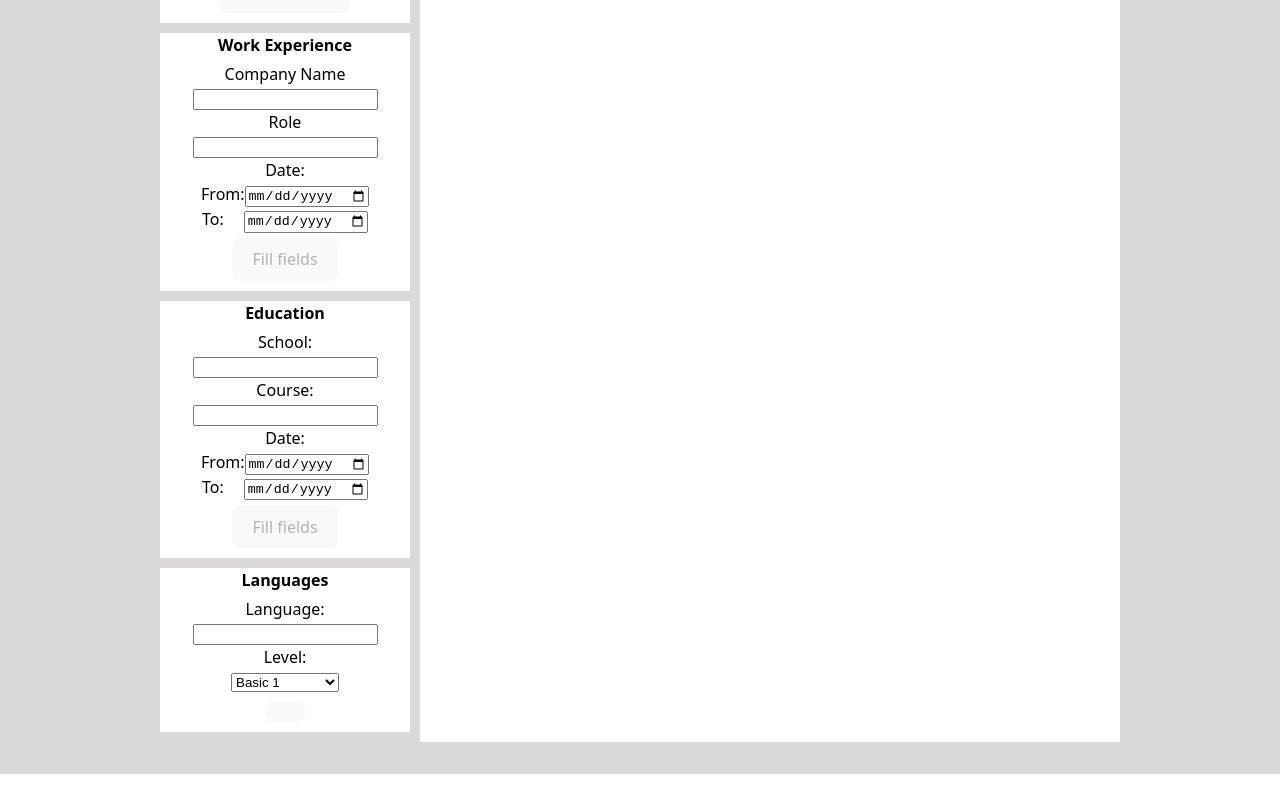
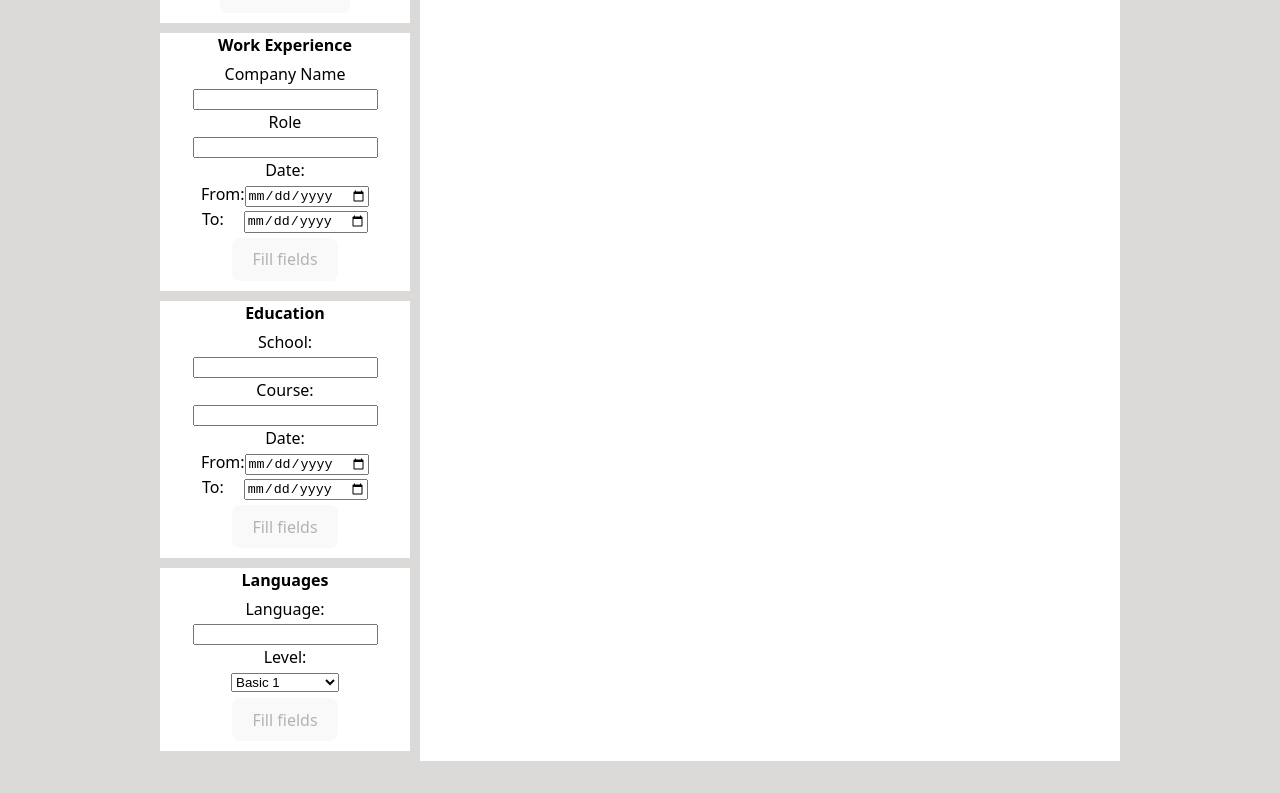
Before and after one commit to PascualF/cv-application-top, a React (Vite) app: page / in a window 1280 px wide. Shown: the part 245-1038 px from the top of the page. Built offline with nearby package versions, Linux system fonts and the light colour scheme.

Commit message:
Adding Education and Languages

```diff
--- a/src/App.css
+++ b/src/App.css
@@ -118,5 +118,4 @@ h4{
 .details-header{
   display: flex;
   justify-content: space-around;
-
 }
--- a/src/components/Education.jsx
+++ b/src/components/Education.jsx
@@ -1,7 +1,7 @@
 import { useState } from "react";
 import ButtonSubmit from "./ButtonSubmit";
 
-function SchoolExperience(props){
+function Education(props){
 
     const [schoolInput, setSchoolInput] = useState({
             school:"",
@@ -44,8 +44,6 @@ function SchoolExperience(props){
     // Disable if fields are not filled
     const isButtonDisabled = !allFieldsFilled()
 
-        console.log(isButtonDisabled)
-
     return (
         <div className="container-education">
             <h4>Education</h4>
@@ -64,15 +62,29 @@ function SchoolExperience(props){
                 name="course"
             />
             <p>Date:</p>
-            <p>From:<input type="date" /></p>
-            <p>To:<input type="date"  className="date-ending"/></p>
+            <p>From:
+            <input
+                type="date"
+                onChange={handleInput}
+                value={schoolInput.dateFrom}
+                name="dateFrom"
+            /></p>
+            <p>To:
+            <input
+                type="date"
+                onChange={handleInput}
+                value={schoolInput.dateTo}
+                name="dateTo"
+                className="date-ending"
+            /></p>
+
             <ButtonSubmit
                 onClick={handleAddSchool}
                 isDisabled={isButtonDisabled}
-                isSubmitted={isButtonDisabled ? "Fill fields" : "Add work"}
+                isSubmitted={isButtonDisabled ? "Fill fields" : "Add course"}
             />
         </div>
     )
 }
 
-export default SchoolExperience;
+export default Education;
--- a/src/components/Languages.jsx
+++ b/src/components/Languages.jsx
@@ -1,13 +1,48 @@
+import { useState } from "react";
 import ButtonSubmit from "./ButtonSubmit";
 
 function Languages(){
+
+    const [langInput, setLangInput] = useState({
+        language: "",
+        level: ""
+    })
+
+
+    const [langList, setLangList] = useState([])
+
+    const handleInput = (e) => {
+        const {name, value} = e.target
+
+        setLangInput((prevValue) => ({
+            ...prevValue,
+            [name]: value
+        }))
+    }
+
+    const handleSaveInput = () => {
+
+    }
+
+    const allFieldsFilled = () => {
+        return langInput.language.trim() && langInput.level
+    }
+
+    const isButtonDisabled = !allFieldsFilled()
+
     return (
         <div className="container-languages">
             <h4>Languages</h4>
             <p>Language:</p>
-            <input type="text" />
+            <input
+                type="text"
+                onChange={handleInput}
+                name="language"
+                value={langInput.language}
+
+            />
             <p>Level:</p>
-            <select name="lang-levels" id="lang-levels">
+            <select name="level" id="lang-levels" value={langInput.level} onChange={handleInput}>
                 <option value="basic1">Basic 1</option>
                 <option value="basic2">Basic 1</option>
                 <option value="ind1">Independent 1</option>
@@ -15,7 +50,11 @@ function Languages(){
                 <option value="proficient1">Proficient 1</option>
                 <option value="proficient2">Proficient 2</option>
             </select>
-            <ButtonSubmit />
+            <ButtonSubmit
+                onClick={handleSaveInput}
+                isDisabled={isButtonDisabled}
+                isSubmitted={isButtonDisabled ? "Fill fields" : "Add Language"}
+            />
         </div>
     )
 }
--- a/src/components/MainContent.jsx
+++ b/src/components/MainContent.jsx
@@ -6,8 +6,8 @@ function MainContent(props){
 
         return (arr.map((item, index) => (
             <div key={index} className={`${info}-item`}>
-                    <p><strong>Company:</strong> {item.company}</p>
-                    <p><strong>Role:</strong> {item.role}</p>
+                    <p><strong>{info === "work" ? "Company:" : "School:"}</strong> {item.company ? item.company : item.school}</p>
+                    <p><strong>{info === "work" ? "Role:" : "Course:"}</strong> {item.role ? item.roel : item.course}</p>
                     <p><strong>From:</strong> {item.dateFrom} <strong>To:</strong> {item.dateTo}</p>
             </div>
         )))
@@ -26,23 +26,12 @@ function MainContent(props){
                 </div>
                 <div className="main-workExp">
                     {displayItemsList(props.workValues, "work")}
-                    {/* {Array.isArray(props.workValues) && props.workValues.map((work, index) => (
-                        <div key={index} className="work-item">
-                            <p><strong>Company:</strong> {work.company}</p>
-                            <p><strong>Role:</strong> {work.role}</p>
-                            <p><strong>From:</strong> {work.dateFrom} <strong>To:</strong> {work.dateTo}</p>
-                        </div>
-                    ))} */}
                 </div>
                 <div className="main-schoolEdu">
                     {displayItemsList(props.schoolValues, "school")}
-                    {/* {Array.isArray(props.schoolValues) && props.schoolValues.map((school, index) => (
-                        <div key={index} className="work-item">
-                            <p><strong>Company:</strong> {school.company}</p>
-                            <p><strong>Role:</strong> {school.role}</p>
-                            <p><strong>From:</strong> {school.dateFrom} <strong>To:</strong> {school.dateTo}</p>
-                        </div>
-                    ))} */}
+                </div>
+                <div className="main-languages">
+                    <p>This will be again a List of Languagues and proficency</p>
                 </div>
         </div>
     )
--- a/src/components/Sidebar.jsx
+++ b/src/components/Sidebar.jsx
@@ -1,6 +1,6 @@
 import Languages from "./Languages";
 import PersonalDetails from "./PersonalDetails";
-import SchoolExperience from "./Education";
+import Education from "./Education";
 import WorkExperience from "./WorkExperience";
 
 function Sidebar(props){
@@ -8,7 +8,7 @@ function Sidebar(props){
         <div className="sidebar-container">
             <PersonalDetails detailsInput={props.detailsInput}/>
             <WorkExperience workInput={props.workValueInput}/>
-            {<SchoolExperience />}
+            <Education schoolInput={props.schoolValueInput}/>
             <Languages />
         </div>
     )
```
Lines whose indentation alone changed are shown as unchanged.
